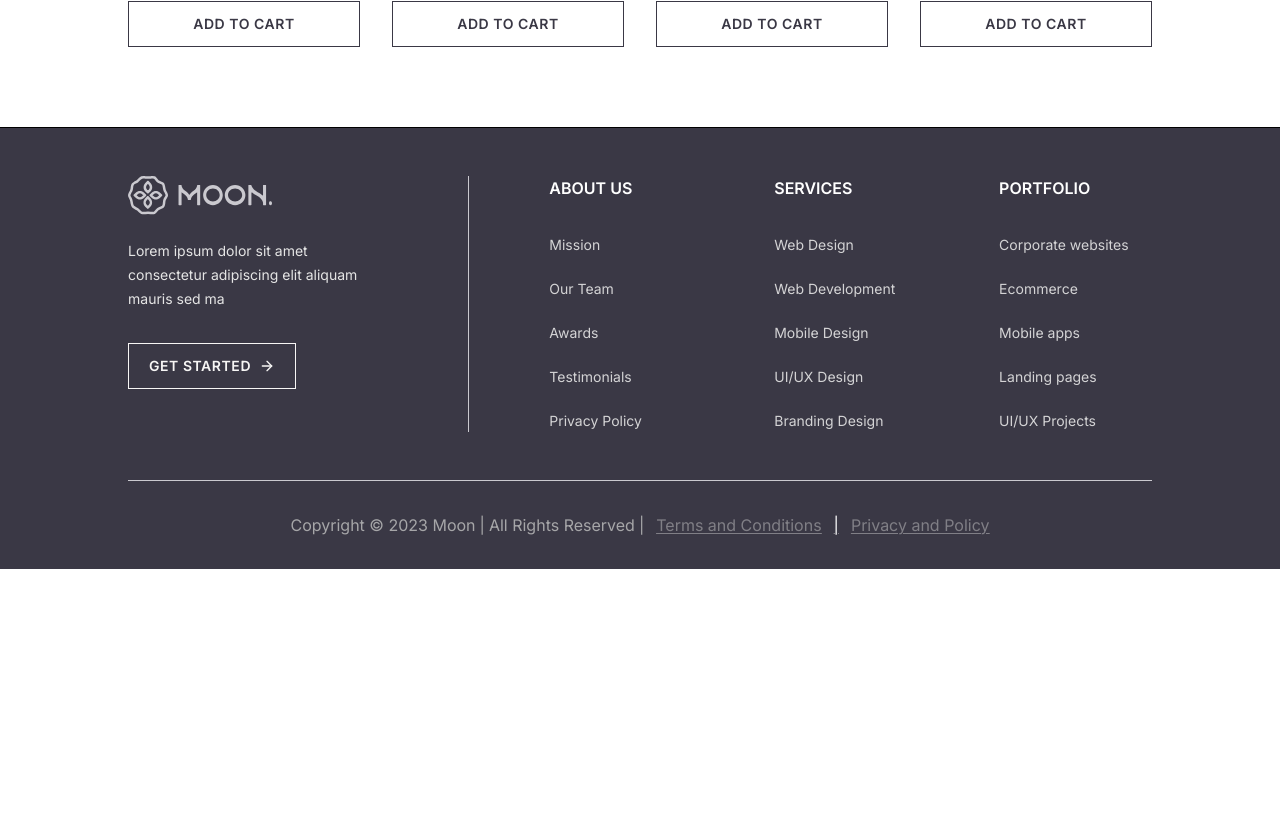
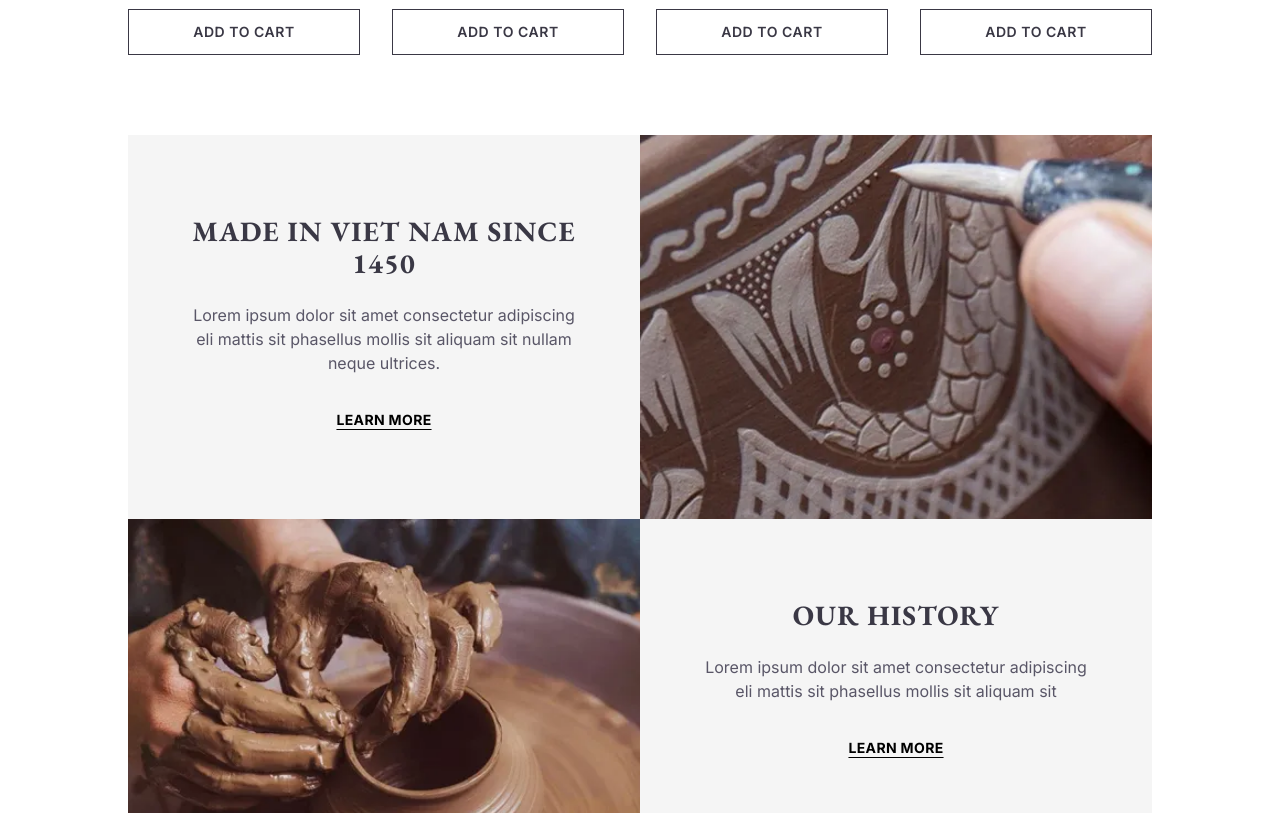
Before and after one commit to adhishrestha/mern-ecommerce-site, a React app in the folder frontend/: page / in a window 1280 px wide. Shown: the part 2667-3480 px from the top of the page. Before the commit the page ends 3236 px from the top, so only its background shows below. Built offline with nearby package versions, Linux system fonts and the light colour scheme; the HTML template or start-up script is replaced by a standard one.

Commit message:
feat(about-sec):add about section with improved splitsection layout

```diff
--- a/frontend/src/assets/data/assets.js
+++ b/frontend/src/assets/data/assets.js
@@ -18,6 +18,10 @@ import best_seller_img6 from '../images/products/best-seller-img6.webp';
 import best_seller_img7 from '../images/products/best-seller-img7.webp';
 import best_seller_img8 from '../images/products/best-seller-img8.webp';
 
+//About Images
+import about_img1 from '../images/about/about-img1-home-sec.webp';
+import about_img2 from '../images/about/about-img2-home-sec.webp';
+
 export const assets = {
   logo,
   footer_logo,
@@ -36,4 +40,6 @@ export const assets = {
   best_seller_img6,
   best_seller_img7,
   best_seller_img8,
+  about_img1,
+  about_img2,
 };
--- a/frontend/src/components/shared/SplitSection.jsx
+++ b/frontend/src/components/shared/SplitSection.jsx
@@ -16,10 +16,10 @@ const SplitSection = ({
   return (
     <section>
       <Container>
-        <div className="grid grid-cols-1 items-center lg:grid-cols-2">
+        <div className="grid grid-cols-1 bg-[#f5f5f5] lg:grid-cols-2">
           {/* CONTENT */}
           <div
-            className={`flex justify-center bg-[#f5f5f5] px-6 py-14 lg:px-16 lg:py-20 ${mobileContentFirst ? 'order-1' : 'order-2'} lg:order-1 ${reverse ? 'lg:order-2' : ''} `}
+            className={`flex justify-center px-6 py-14 lg:px-16 lg:py-20 ${mobileContentFirst ? 'order-1' : 'order-2'} ${reverse ? 'lg:order-2' : 'lg:order-1'} `}
           >
             <div className="max-w-md text-center">
               {subtitle && (
@@ -33,7 +33,7 @@ const SplitSection = ({
               <p className="mb-8 text-base leading-6 font-normal text-[#595667]">
                 {description}
               </p>
-              {buttonText && (
+              {buttonText && buttonLink && (
                 <Link
                   to={buttonLink}
                   className="inline-block text-sm leading-5 font-bold tracking-wide uppercase underline underline-offset-4 transition hover:opacity-70"
@@ -46,13 +46,13 @@ const SplitSection = ({
 
           {/* IMAGE */}
           <div
-            className={`h-full ${mobileContentFirst ? 'order-2' : 'order-1'} lg:order-2 ${reverse ? 'lg:order-1' : ''} `}
+            className={`aspect-square sm:aspect-16/10 md:aspect-5/4 lg:aspect-4/3 ${mobileContentFirst ? 'order-2' : 'order-1'} ${reverse ? 'lg:order-1' : 'lg:order-2'} `}
           >
             <img
               src={image}
               alt={imageAlt || title}
               loading="lazy"
-              className="h-[320px] w-full object-cover lg:h-full"
+              className="h-full w-full object-cover transition-transform duration-700 hover:scale-105"
             />
           </div>
         </div>
--- a/frontend/src/pages/Home.jsx
+++ b/frontend/src/pages/Home.jsx
@@ -4,6 +4,7 @@ import HeroSection from '../sections/home/HeroSection';
 import CategorySection from '../sections/home/CategorySection';
 import PromoSection from '../sections/home/PromoSection';
 import FeatureProductSection from '../sections/home/FeatureProductSection';
+import AboutSection from '../sections/home/AboutSection';
 
 const Home = () => {
   return (
@@ -12,6 +13,7 @@ const Home = () => {
       <CategorySection />
       <PromoSection />
       <FeatureProductSection />
+      <AboutSection />
     </>
   );
 };
--- /dev/null
+++ b/frontend/src/sections/home/AboutSection.jsx
@@ -0,0 +1,29 @@
+import React from 'react';
+import SplitSection from '../../components/shared/SplitSection';
+import { assets } from '../../assets/data/assets';
+
+const AboutSection = () => {
+  return (
+    <>
+      <SplitSection
+        title="Made in viet Nam since 1450"
+        description="Lorem ipsum dolor sit amet consectetur adipiscing eli mattis sit phasellus mollis sit aliquam sit nullam neque ultrices."
+        buttonLink="/about"
+        buttonText="Learn More"
+        image={assets.about_img1}
+        imageAlt=""
+      />
+      <SplitSection
+        title="Our History"
+        description="Lorem ipsum dolor sit amet consectetur adipiscing eli mattis sit phasellus mollis sit aliquam sit "
+        buttonLink="/about"
+        buttonText="Learn More"
+        image={assets.about_img2}
+        imageAlt=""
+        reverse={true}
+      />
+    </>
+  );
+};
+
+export default AboutSection;
```
Also changed, not shown: frontend/src/assets/images/about/about-img1-home-sec.webp (added), frontend/src/assets/images/about/about-img2-home-sec.webp (added).
